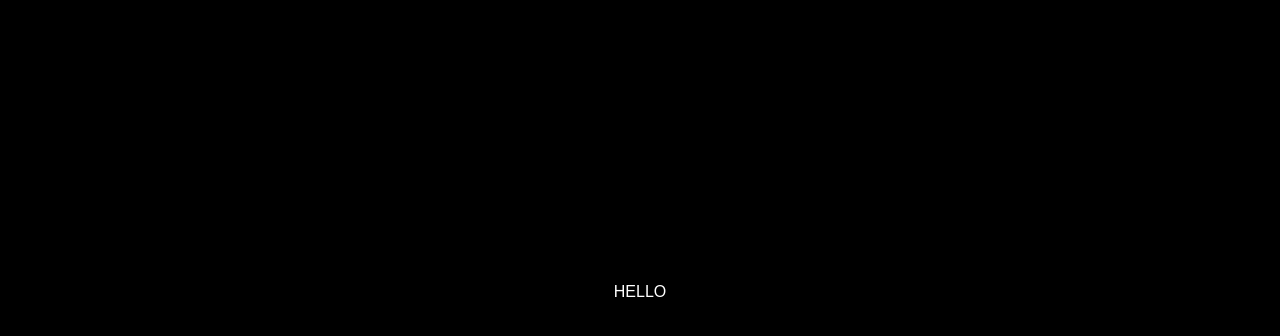
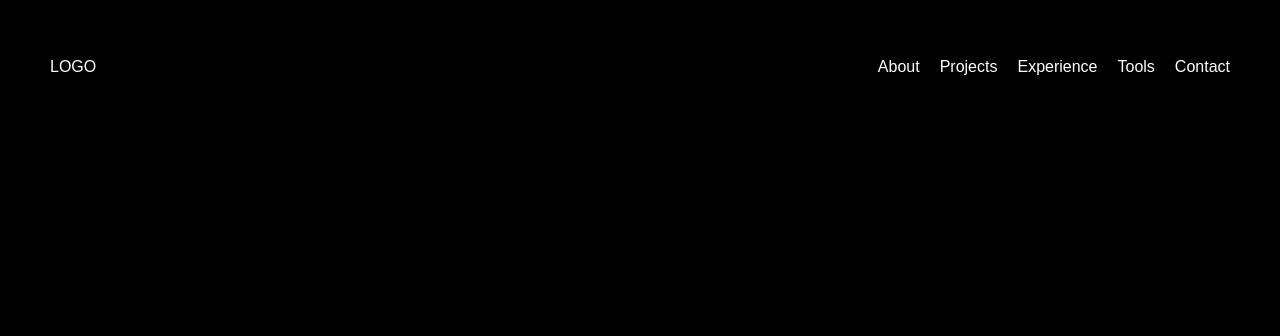
Before and after one commit to arizaxel16/portfolio, a React (Create React App) app: page /portfolio/home in a window 1280 px wide. Shown: the part 108-444 px from the top of the page. Built offline with nearby package versions, Linux system fonts and the light colour scheme; the HTML template or start-up script is replaced by a standard one; a web font is replaced by a local one.

Commit message:
Add navbar

```diff
--- a/src/components/NavBar/NavBar.jsx
+++ b/src/components/NavBar/NavBar.jsx
@@ -1,10 +1,29 @@
 import React from "react";
+import "./NavBar.scss"
 
 function NavBar() {
 	return (
-        <>
-        </>
-    );
+		<nav className="container-navbar">
+			<p>LOGO</p>
+			<ul className="list">
+				<li>
+					<a href="#">About</a>
+				</li>
+				<li>
+					<a href="#">Projects</a>
+				</li>
+				<li>
+					<a href="#">Experience</a>
+				</li>
+				<li>
+					<a href="#">Tools</a>
+				</li>
+                <li>
+					<a href="#">Contact</a>
+				</li>
+			</ul>
+		</nav>
+	);
 }
 
 export default NavBar;
--- a/src/components/NavBar/NavBar.scss
+++ b/src/components/NavBar/NavBar.scss
@@ -0,0 +1,41 @@
+nav {
+	position: fixed;
+	top: 0;
+	left: 0;
+	width: 100%;
+	padding: 16px 20px 30px 20px;
+	display: flex;
+	align-items: center;
+	transition: 0.3s ease-out;
+	backdrop-filter: blur(8px) brightness(1.2);
+	text-shadow: 0 0 5px rgba(0, 0, 0, 0.5);
+	color: white;
+	font-size: 16px;
+	top: 150px;
+	mask-image: linear-gradient(black 70%, transparent);
+
+	a {
+		color: inherit;
+		text-decoration: none;
+		&:hover,
+		&:focus {
+			text-decoration: underline;
+		}
+	}
+
+	.list {
+		list-style-type: none;
+		margin-left: auto;
+		display: none;
+		@media (min-width: 640px) {
+			display: flex;
+		}
+		li {
+			margin-left: 20px;
+		}
+	}
+
+	@media (min-width: 640px) {
+		padding: 16px 50px 30px 50px;
+	}
+}
--- a/src/pages/Home/Home.jsx
+++ b/src/pages/Home/Home.jsx
@@ -1,10 +1,11 @@
 import React from "react";
 import "./Home.scss";
+import NavBar from "../../components/NavBar/NavBar";
 
 function Home() {
 	return (
 		<div className="container-home">
-			HELLO
+			<NavBar />
 		</div>
 	);
 }
```
